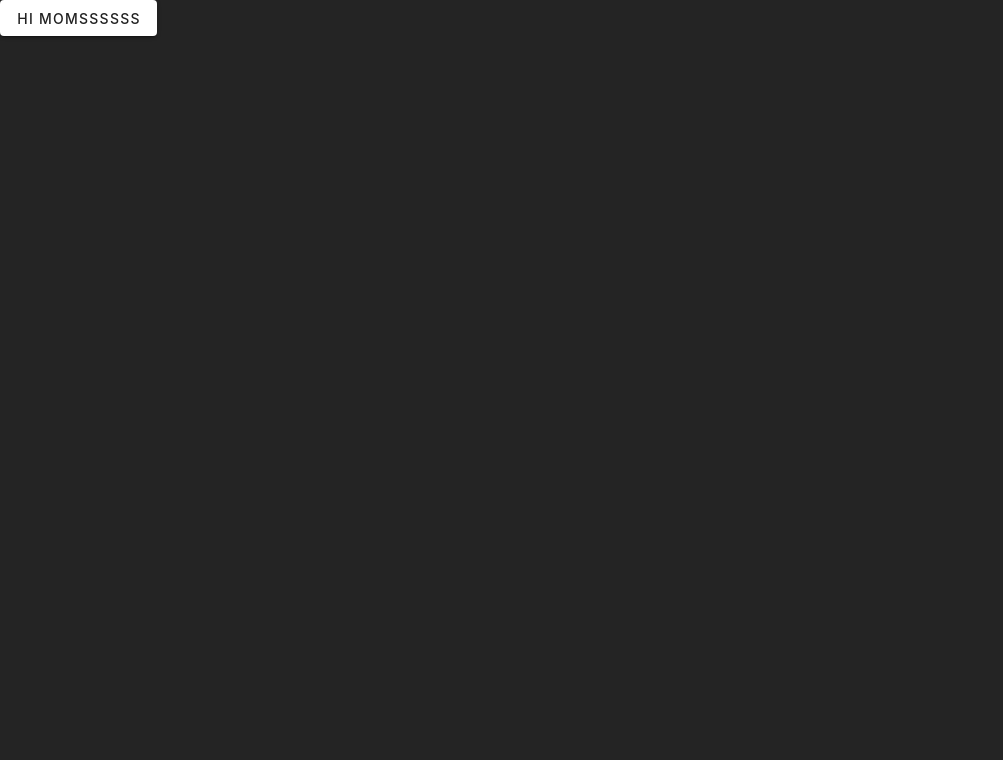
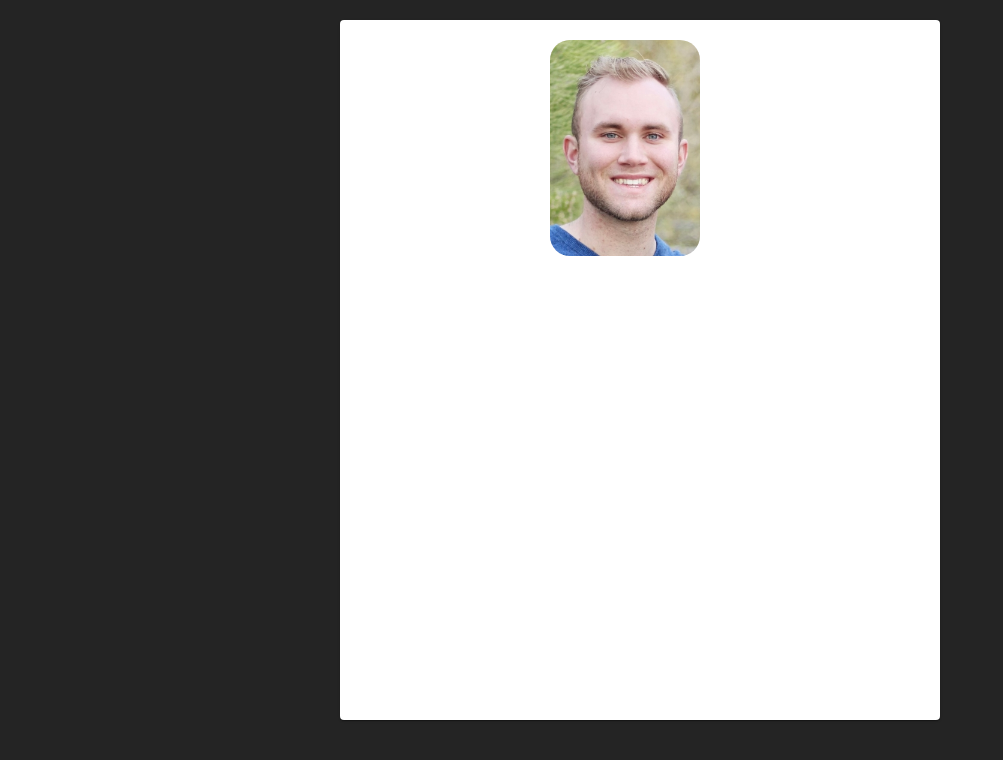
Before and after one commit to hjrandall/Business-card, a Vue app: page / in a window 1280 px wide. Shown: the top 760 px of the page, without its empty margins (0-1003 px from the left). Built offline with nearby package versions, Linux system fonts and the light colour scheme.

Commit message:
got a picture up and running

```diff
--- a/index.html
+++ b/index.html
@@ -11,3 +11,11 @@
     <script type="module" src="/src/main.ts"></script>
   </body>
 </html>
+
+<style scoped>
+  #app{
+    display:flex;
+    justify-content: center;
+    height: 100vh;
+  }
+  </style>
--- a/src/App.vue
+++ b/src/App.vue
@@ -1,6 +1,20 @@
 <template>
-  <v-btn>hi momssssss</v-btn>
+  <v-card id="card">
+    <img id="profile-pic" src="./assets/profilepic.jpg" alt="profile picture">
+  </v-card>
 </template>
 
 <style scoped>
+#card{
+  width: 600px;
+  margin-top: 20px;
+  height: 700px;
+}
+#profile-pic {
+  margin-top: 20px;
+  margin-left: 35%;
+  width: 150px;
+  height: 216px;
+  border-radius: 20px;
+}
 </style>
```
Also changed, not shown: src/assets/profile.jpg (added), src/assets/profilepic.jpg (added).
